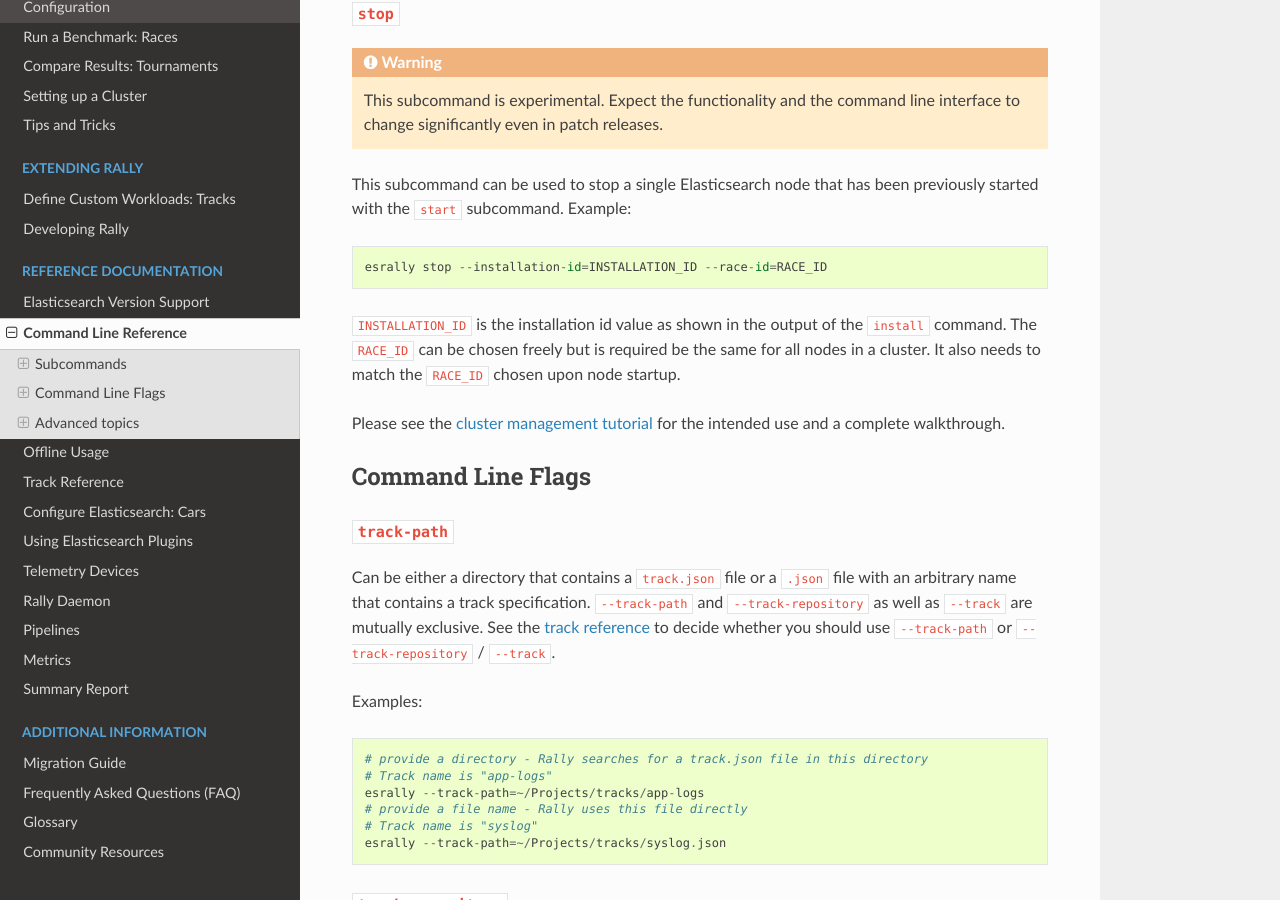
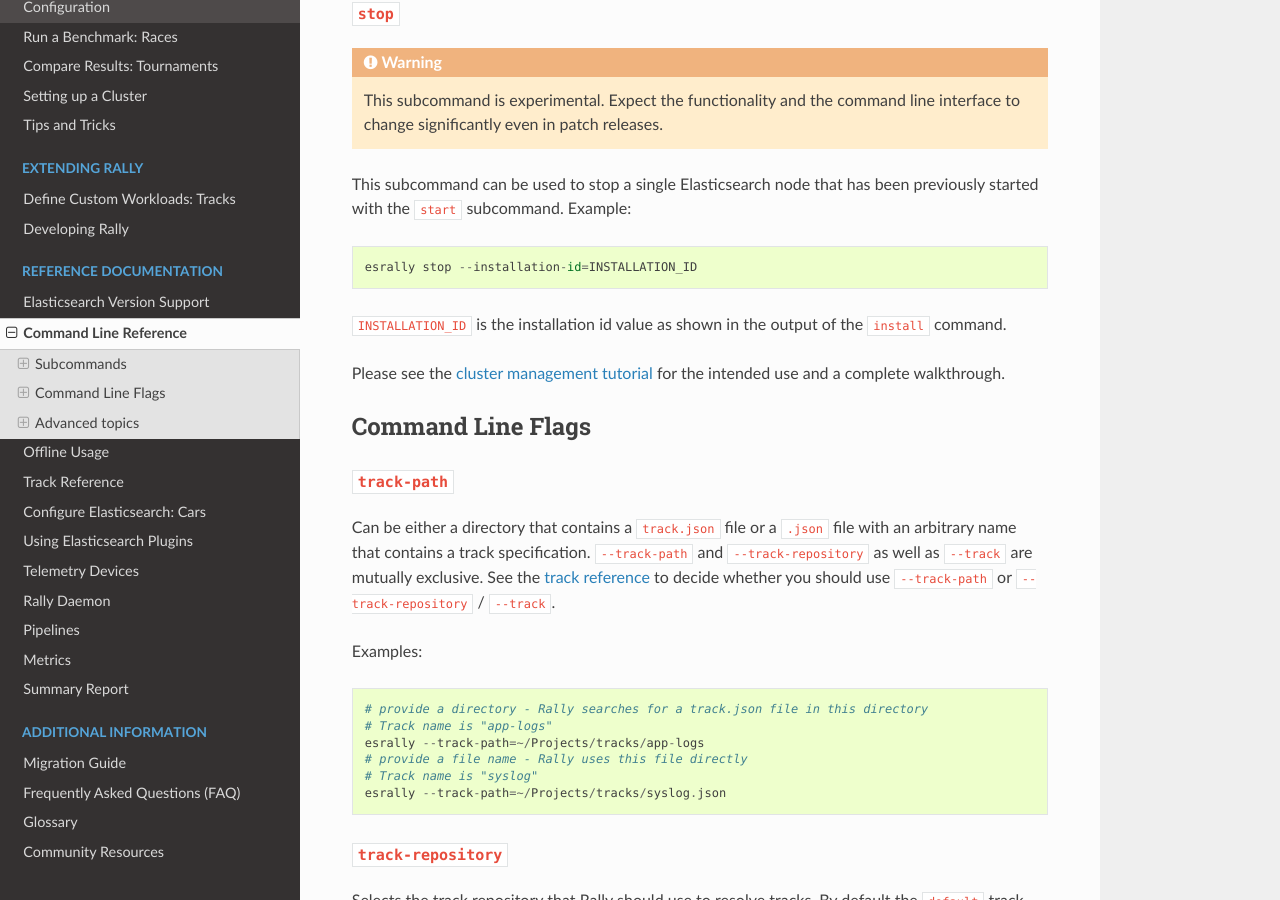
Before and after one commit to elastic/rally, a Sphinx documentation site: the page built from docs/command_line_reference.rst, in a window 1280 px wide and 900 px high, scrolled down 2694 px. Built offline with Sphinx 7.4.7 and the Read the Docs theme 2.0.0, drawn with Linux system fonts in a browser that asks for light colours.

Commit message:
Only require race id on startup

```diff
--- a/docs/cluster_management.rst
+++ b/docs/cluster_management.rst
@@ -54,7 +54,7 @@
 
 When the benchmark has finished, we can stop the node again::
 
-    esrally stop --installation-id="69ffcfee-6378-4090-9e93-87c9f8ee59a7" --race-id="${RACE_ID}"
+    esrally stop --installation-id="69ffcfee-6378-4090-9e93-87c9f8ee59a7"
 
 If you only want to shutdown the node but don't want to delete the node and the data, pass ``--preserve-install`` additionally.
 
@@ -94,4 +94,4 @@
 
 Similarly to the single-node benchmark, we can now shutdown the cluster again by issuing the following command on each node::
 
-    esrally stop --installation-id="${INSTALLATION_ID}" --race-id="${RACE_ID}"
+    esrally stop --installation-id="${INSTALLATION_ID}"
--- a/docs/command_line_reference.rst
+++ b/docs/command_line_reference.rst
@@ -107,9 +107,9 @@
 
 This subcommand can be used to stop a single Elasticsearch node that has been previously started with the ``start`` subcommand. Example::
 
-    esrally stop --installation-id=INSTALLATION_ID --race-id=RACE_ID
+    esrally stop --installation-id=INSTALLATION_ID
 
-``INSTALLATION_ID`` is the installation id value as shown in the output of the ``install`` command. The ``RACE_ID`` can be chosen freely but is required be the same for all nodes in a cluster. It also needs to match the ``RACE_ID`` chosen upon node startup.
+``INSTALLATION_ID`` is the installation id value as shown in the output of the ``install`` command.
 
 Please see the :doc:`cluster management tutorial </cluster_management>` for the intended use and a complete walkthrough.
 
```
Also changed, not shown: 3 other files.
